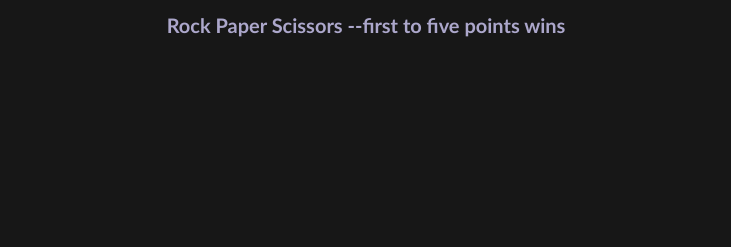
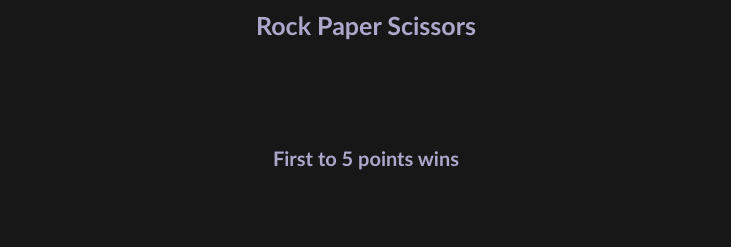
Before and after one commit to thegranduke/rock-paper-scissors, a plain HTML site: page index.html in a window 1280 px wide. Shown: the top 247 px of the page, 274-1005 px from the left. Drawn offline with Linux system fonts and the light colour scheme.

Commit message:
Change the font size of the header and the message div

```diff
--- a/index.html
+++ b/index.html
@@ -10,7 +10,7 @@
 
 
     <header>
-        <p>Rock Paper Scissors --first to five points wins</p>
+        <p>Rock Paper Scissors</p>
     </header>
     <section class="section1">
         <div>
@@ -21,7 +21,7 @@
         </div>
 
         <div class="round-message">
-            <p class="message"></p>
+            <p class="message"> First to 5 points wins</p>
 
         </div>
 
--- a/style.css
+++ b/style.css
@@ -18,7 +18,7 @@ header {
     height: 50px;
     background-color: #171717;
     color: #aca7cb;
-    font-size: 20px;
+    font-size: 25px;
 }
 
 
@@ -46,7 +46,7 @@ header {
 .round-message {
     align-self: flex-end;
     min-width: 200px;
-    font-size: 30px;
+    font-size: 20px;
     color: #aca7cb;
 }
 
```
